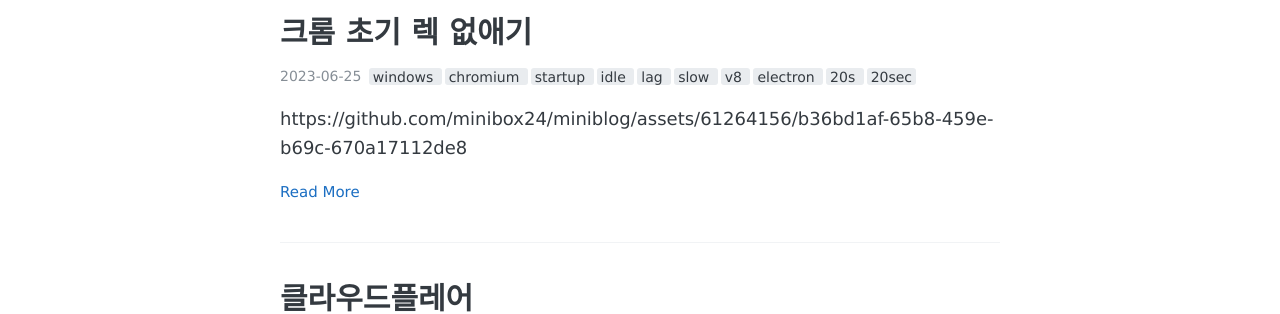
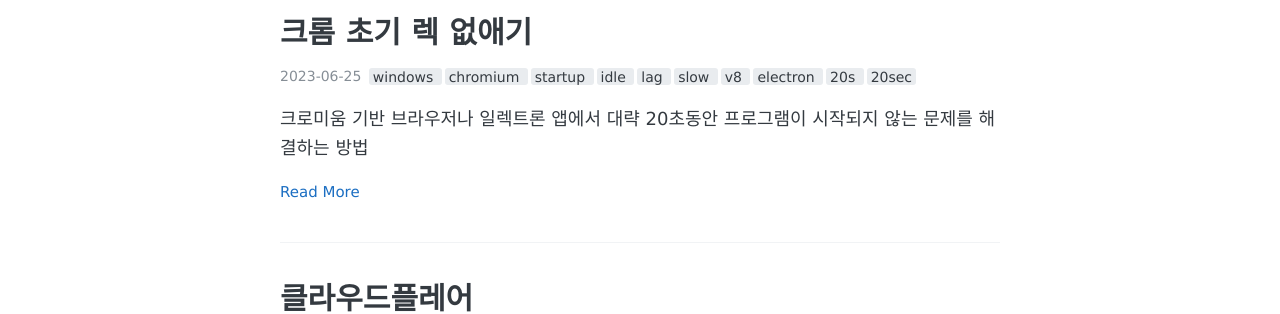
Before and after one commit to minibox24/miniblog, a Jekyll site: the page built from index.html, in a window 1280 px wide. Shown: the part 154-468 px from the top of the page. Built offline with Jekyll 4.4.1, drawn with Linux system fonts in a browser that asks for light colours; the list of posts is cut into pages by our own code.

Commit message:
Update 2023-06-25-fix-chromium-slow.md

```diff
--- a/_posts/2023-06-25-fix-chromium-slow.md
+++ b/_posts/2023-06-25-fix-chromium-slow.md
@@ -4,6 +4,12 @@ title: "크롬 초기 렉 없애기"
 tags: [windows, chromium, startup, idle, lag, slow, v8, electron, 20s, 20sec]
 comments: true
 ---
+
+크로미움 기반 브라우저나 일렉트론 앱에서 대략 20초동안 프로그램이 시작되지 않는 문제를 해결하는 방법
+
+---
+
+크로미움 기반 브라우저나 일렉트론 앱에서 대략 20초동안 프로그램이 시작되지 않는 문제를 해결하는 방법
 
 https://github.com/minibox24/miniblog/assets/61264156/b36bd1af-65b8-459e-b69c-670a17112de8
 
```
